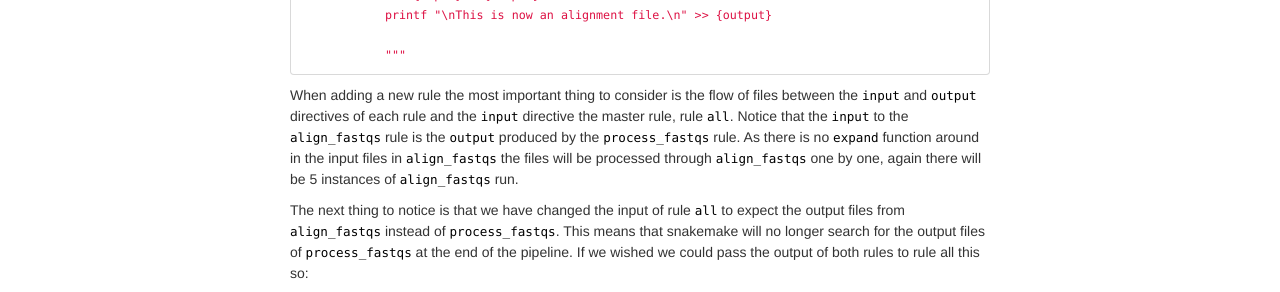
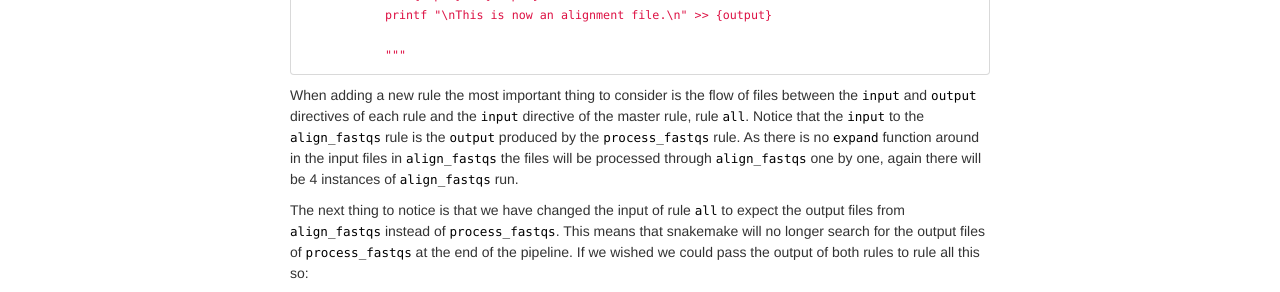
Before and after one commit to Dazcam/Bioinformatics-tutorials, a Jekyll site: the page built from pages/snakemake/04_rule2_add_params.md, in a window 1280 px wide. Shown: the part 738-1030 px from the top of the page. Built offline with Jekyll 4.4.1, drawn with Linux system fonts in a browser that asks for light colours.

Commit message:
Update 04_rule2_add_params.md

````diff
--- a/pages/snakemake/04_rule2_add_params.md
+++ b/pages/snakemake/04_rule2_add_params.md
@@ -42,11 +42,11 @@ rule align_fastqs:
 ```
 
 When adding a new rule the most important thing to consider is the flow of files between
-the `input` and `output` directives of each rule and the `input` directive the master rule,
+the `input` and `output` directives of each rule and the `input` directive of the master rule,
 rule `all`. Notice that the `input` to the `align_fastqs` rule is the `output` produced by
 the `process_fastqs` rule. As there is no `expand` function around in the input files in
 `align_fastqs` the files will be processed through `align_fastqs` one by one, again there
-will be 5 instances of `align_fastqs` run.
+will be 4 instances of `align_fastqs` run.
 
 The next thing to notice is that we have changed the input of rule `all` to expect the
 output files from `align_fastqs` instead of `process_fastqs`. This means that snakemake
@@ -95,7 +95,11 @@ rule align_fastqs:
             """
 ```
 
+
+
 TODO: Add page for details on make, add shell script and rule specific slurm params
+
+
 
 ***
 
````
